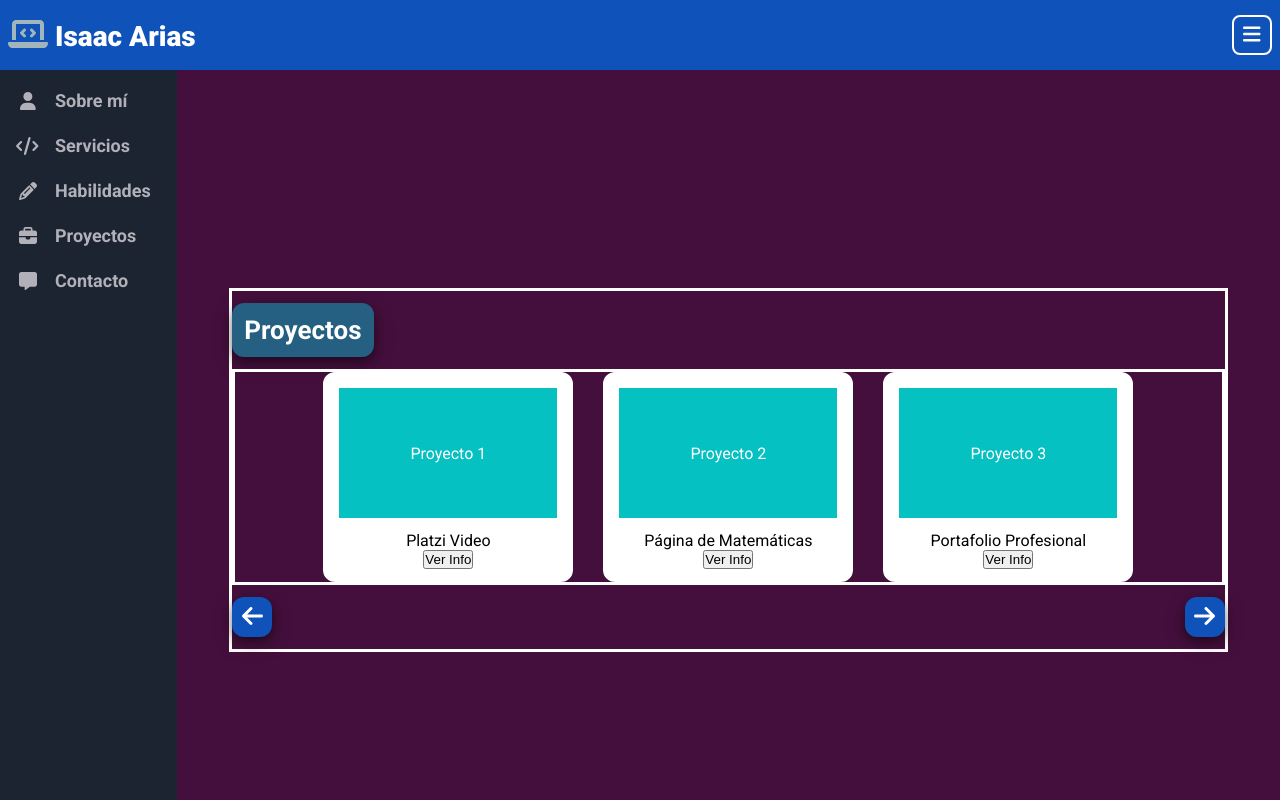
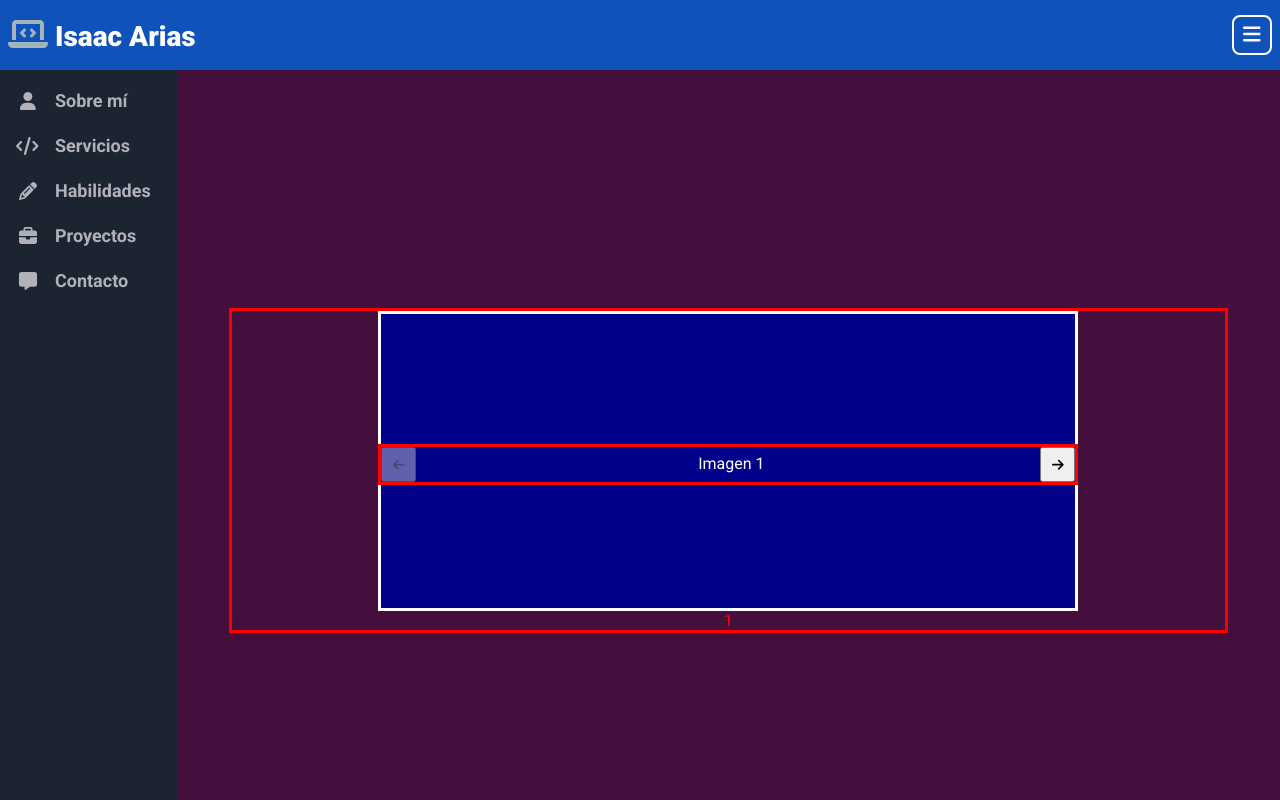
Before and after one commit to Isaac953/Portfolio_Angular, an Angular app: page /proyects in a window 1280 px wide. Shown: the top 800 px of the page. Built offline with nearby package versions, Linux system fonts and the light colour scheme.

Commit message:
Proyects Component Jornada 9: Configurar botones de adelante y atras por medio de funciones para capturar valor actual de variable

```diff
--- a/src/app/app-routing.module.ts
+++ b/src/app/app-routing.module.ts
@@ -17,7 +17,7 @@ const routes: Routes = [
   { path: 'about-me', component: AboutmeComponent },
   { path: 'services', component: MyservicesComponent },
   { path: 'skills', component: SkillsComponent },
-  { path: 'proyects', component: ProyectsComponent },
+  // { path: 'proyects', component: ProyectsComponent },
   { path: 'contact', component: ContactComponent },
   { path: '', redirectTo: 'home', pathMatch: 'full' },
   /* End Definitive Routes */
@@ -31,7 +31,7 @@ const routes: Routes = [
   // { path: 'contact', component: MaintenanceComponent },
 
   // { path: 'proyects', component: ModalComponent },
-  // { path: 'proyects', component: CarouselComponent },
+  { path: 'proyects', component: CarouselComponent },
   /* End Maintenance Routes */
 ];
 
--- a/src/app/components/main/mcontent/proyects/carousel/carousel.component.css
+++ b/src/app/components/main/mcontent/proyects/carousel/carousel.component.css
@@ -16,20 +16,47 @@
 }
 
 .carousel__slides {
-  width: 500px;
+  width: 700px;
   height: 300px;
   display: flex;
   align-items: flex-start;
   border-style: solid;
   color: white;
   justify-content: flex-start;
-  overflow-x: scroll;
+  display: flex;
+  overflow-x: hidden;
+  overflow-y: hidden;
 }
 
 .carousel__slides--item {
-  min-width: 500px;
+  min-width: 700px;
   min-height: 300px;
   display: flex;
   justify-content: center;
   align-items: center;
 }
+
+.active {
+  margin-left: -700px;
+  transition: 1.2s;
+}
+
+.inactive {
+  margin-left: 0px;
+}
+
+.carousel__arrows {
+  width: 700px;
+  border-style: solid;
+  display: flex;
+  flex-direction: row;
+  align-items: space-between;
+  justify-content: space-between;
+  position: absolute;
+  top: 42%;
+}
+
+.carousel__arrows--btn {
+  width: 35px;
+  height: 35px;
+}
--- a/src/app/components/main/mcontent/proyects/carousel/carousel.component.html
+++ b/src/app/components/main/mcontent/proyects/carousel/carousel.component.html
@@ -1,16 +1,22 @@
 <div class="carousel__card">
-  <div class="carousel__buttons">
-    <button>1</button>
-    <button>2</button>
-    <button>3</button>
-    <button>4</button>
-    <button>5</button>
-  </div>
   <div class="carousel__slides">
-    <span class="carousel__slides--item" style="background-color: darkblue">1</span>
-    <span class="carousel__slides--item" style="background-color: yellow">2</span>
+    <span class="carousel__slides--item" *ngFor=" let carouselSlide of carouselSlides"
+      [ngStyle]="{'background-color': carouselSlide.carouselBackground }"
+      [ngClass]="carouselSlide.carouselClass">{{carouselSlide.carouselImg}}</span>
+    <!-- <span class="carousel__slides--item" style="background-color: darkblue">1</span>
+    <span class="carousel__slides--item active" style="background-color: rgb(138, 138, 16)">2</span>
     <span class="carousel__slides--item" style="background-color: brown">3</span>
     <span class="carousel__slides--item" style="background-color: green">4</span>
-    <span class="carousel__slides--item" style="background-color: red">5</span>
+    <span class="carousel__slides--item" style="background-color: red">5</span> -->
+  </div>
+  <span>{{clickSum}}</span>
+
+  <div class="carousel__arrows">
+    <button class="carousel__arrows--btn" (click)="backSlide(1)" [disabled]="clickSum <= 1">
+      <fa-icon [icon]="faArrowLeft"></fa-icon>
+    </button>
+    <button class="carousel__arrows--btn" (click)="nextSlide(1)" [disabled]="clickSum >= 5">
+      <fa-icon [icon]="faArrowRight"></fa-icon>
+    </button>
   </div>
 </div>
--- a/src/app/components/main/mcontent/proyects/carousel/carousel.component.ts
+++ b/src/app/components/main/mcontent/proyects/carousel/carousel.component.ts
@@ -1,15 +1,58 @@
 import { Component, OnInit } from '@angular/core';
+import { faArrowRight, faArrowLeft } from '@fortawesome/free-solid-svg-icons';
 
 @Component({
-  selector: 'app-carousel',
+  selector: 'carousel',
   templateUrl: './carousel.component.html',
-  styleUrls: ['./carousel.component.css']
+  styleUrls: ['./carousel.component.css'],
 })
 export class CarouselComponent implements OnInit {
+  marginLeft: any;
+  faArrowRight = faArrowRight;
+  faArrowLeft = faArrowLeft;
+  clickSum = 1;
 
-  constructor() { }
+  carouselSlides: any[] = [
+    {
+      carouselImg: 'Imagen 1',
+      carouselBackground: 'darkblue',
+      carouselClass: 'inactive',
+    },
+    {
+      carouselImg: 'Imagen 2',
+      carouselBackground: 'rgb(138, 138, 16)',
+      carouselClass: 'inactive',
+    },
+    {
+      carouselImg: 'Imagen 3',
+      carouselBackground: 'brown',
+      carouselClass: 'inactive',
+    },
+    {
+      carouselImg: 'Imagen 4',
+      carouselBackground: 'green',
+      carouselClass: 'inactive',
+    },
+    {
+      carouselImg: 'Imagen 5',
+      carouselBackground: 'red',
+      carouselClass: 'inactive',
+    },
+  ];
 
-  ngOnInit(): void {
-  }
+  constructor() {}
 
+  backSlide = (backValue: number) => {
+    this.clickSum = this.clickSum - backValue;
+    console.log(this.clickSum);
+    return backValue;
+  };
+
+  nextSlide = (nextValue: number) => {
+    this.clickSum = this.clickSum + nextValue;
+    console.log(this.clickSum);
+    return nextValue;
+  };
+
+  ngOnInit(): void {}
 }
--- a/src/app/components/main/mcontent/proyects/modal/modal.component.html
+++ b/src/app/components/main/mcontent/proyects/modal/modal.component.html
@@ -9,7 +9,7 @@
 
   <div class="modal__container--info">
     <h1 class="info__title">{{modalTitle.titleProyect}}</h1>
-    <span class="info__carousel">Imagenes de Carousel</span>
+    <carousel class="info__carousel"></carousel>
     <span class="info__skills">Listado de Skills</span>
     <button class="info__btn">Abrir proyecto</button>
     <span class="info__description">{{modalTitle.descriptionProyect}}</span>
```
